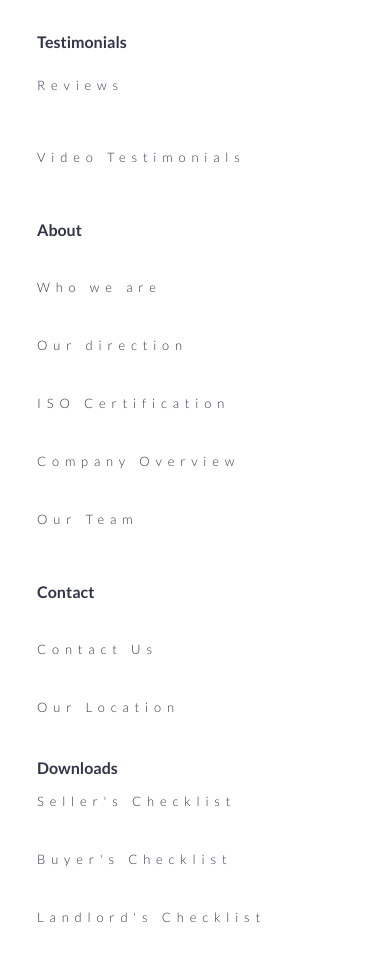
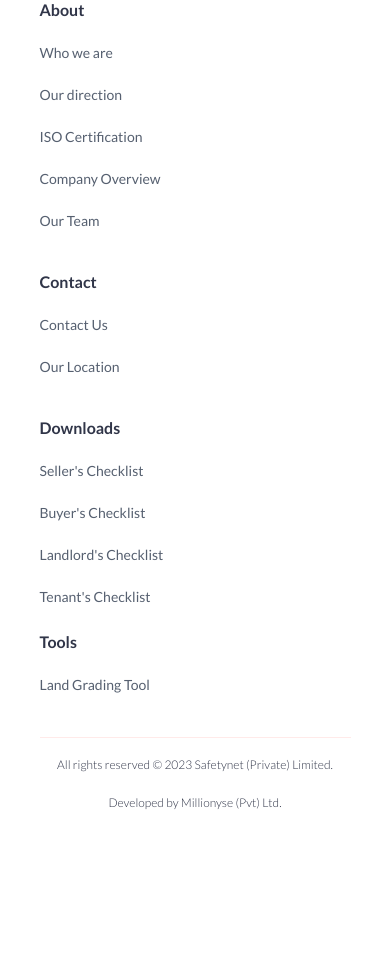
Before and after one commit to wishwanath-zettab/Bimsara-web, a React (Create React App) app in the folder frontend/: page /buyers in a window 390 px wide. Shown: the part 2620-3578 px from the top of the page. Built offline with nearby package versions, Linux system fonts and the light colour scheme; a web font is replaced by a local one.

Commit message:
Fix mobile responsive text issues

```diff
--- a/frontend/src/components/contactForm/ContactFromStyles.scss
+++ b/frontend/src/components/contactForm/ContactFromStyles.scss
@@ -98,12 +98,14 @@
         color: rgba(48, 53, 72, 0.75);
 
         .container {
-          display: block;
+          display: flex;
+          align-items: center;
+          gap: 12px;
           position: relative;
-          padding-left: 35px;
           margin-bottom: 12px;
           cursor: pointer;
           font-size: 14px;
+          line-height: 1.25;
           -webkit-user-select: none;
           -moz-user-select: none;
           -ms-user-select: none;
@@ -111,10 +113,20 @@
         }
 
         .container input {
-          position: absolute;
-          //   opacity: 0;
+          flex: 0 0 auto;
+          width: 16px;
+          height: 16px;
+          min-height: 0;
+          margin: 0;
           cursor: pointer;
-          left: 0;
+        }
+
+        .container .checkmark {
+          display: none;
+        }
+
+        .container .lbl {
+          min-width: 0;
         }
       }
     }
@@ -169,18 +181,21 @@
       backdrop-filter: blur(60px);
       /* Note: backdrop-filter has minimal browser support */
       border-radius: 30px;
-      width: max-content;
       padding: 15px 40px;
       font-family: "Lato";
       font-style: normal;
       font-weight: 700;
       font-size: 20px;
+      line-height: 1;
       margin: auto;
       margin-top: 5vh;
       display: flex;
+      align-items: center;
       justify-content: center;
       cursor: pointer;
-      width: 130px;
+      width: max-content;
+      min-width: 170px;
+      white-space: nowrap;
       transition: transform 0.1s ease-in-out;
     }
 
@@ -267,7 +282,7 @@
       .radio-container {
         .radio-cont {
           .container {
-            padding-left: 6vw;
+            padding-left: 0;
           }
         }
 
--- a/frontend/src/components/flipCard/flipCardStyles.scss
+++ b/frontend/src/components/flipCard/flipCardStyles.scss
@@ -173,8 +173,8 @@
     border-radius: 40px;
 
     .back-content {
-      font-size: 30px;
-      line-height: 40px;
+      font-size: clamp(20px, 1.15vw, 24px);
+      line-height: 1.45;
       margin-left: 33px;
       margin-right: 19px;
     }
--- a/frontend/src/components/footer/footerStyles.scss
+++ b/frontend/src/components/footer/footerStyles.scss
@@ -595,6 +595,7 @@
     .designer-foot {
       font-size: 12px;
       margin-top: 10vh;
+      text-align: center;
     }
   }
 }
@@ -861,6 +862,7 @@
     .designer-foot {
       font-size: 20px;
       line-height: 40px;
+      text-align: center;
     }
   }
 }
--- a/frontend/src/components/modal/gradientModal/gradientModalStyles.scss
+++ b/frontend/src/components/modal/gradientModal/gradientModalStyles.scss
@@ -175,10 +175,13 @@
 @media screen and (max-width: 480px) {
   .gradient-modal-container {
     .gradient-modal-content {
-      width: 70vw;
-      height: 60vh;
+      width: min(92vw, 560px);
+      height: auto;
+      max-height: 84dvh;
       min-height: auto;
+      box-sizing: border-box;
       margin: auto;
+      padding: 28px 26px;
       -webkit-animation: right-to-left 0.3s linear forwards;
       animation: right-to-left 0.3s linear forwards;
       top: 8vh;
--- a/frontend/src/responsive.css
+++ b/frontend/src/responsive.css
@@ -42,7 +42,14 @@
 
 .Nav-bar .social-action,
 .side-bar .sub-2 {
+  appearance: none;
+  border: 0;
+  background: transparent;
   color: inherit;
+  cursor: pointer;
+  font: inherit;
+  padding: 0;
+  text-align: left;
 }
 
 .mobile-nav-backdrop {
@@ -118,12 +125,17 @@
 .contactForm .contact-btn {
   min-height: 48px;
   align-items: center;
+  white-space: nowrap;
 }
 
 .contactForm input,
 .contactForm select,
 .contactForm textarea {
   min-height: 44px;
+}
+
+.contactForm input[type="radio"] {
+  min-height: 0;
 }
 
 .modal-container .modal,
@@ -324,6 +336,15 @@
   .side-bar .sub-2 {
     font-size: 14px !important;
     line-height: 1.35 !important;
+  }
+
+  .side-bar .div-b > .sub-2 {
+    display: block !important;
+    width: max-content;
+    max-width: 100%;
+    min-height: 28px;
+    margin-top: 14px !important;
+    white-space: nowrap;
   }
 
   .side-bar .bt {
@@ -658,6 +679,7 @@
   .designer-foot {
     margin-top: 36px !important;
     padding-top: 18px !important;
+    text-align: center !important;
   }
 
   .admin-login-container {
@@ -803,6 +825,11 @@
     line-height: 1.35 !important;
     text-shadow: none !important;
   }
+
+  .side-bar .div-b > .sub-2 {
+    min-height: 26px;
+    margin-top: 13px !important;
+  }
 }
 
 @media screen and (max-width: 1024px) {
@@ -1193,7 +1220,7 @@
 
   .contactForm .radio-cont .container {
     min-height: 30px;
-    padding-left: 34px !important;
+    padding-left: 0 !important;
     margin-bottom: 10px !important;
   }
 
@@ -1457,6 +1484,12 @@
     min-height: 44px;
     white-space: normal !important;
     overflow-wrap: anywhere;
+  }
+
+  .side-bar .div-b > .sub-2 {
+    min-height: 28px !important;
+    white-space: nowrap !important;
+    overflow-wrap: normal !important;
   }
 
   .Services,
@@ -1659,6 +1692,7 @@
     width: min(100%, 340px) !important;
     margin-left: auto !important;
     margin-right: auto !important;
+    white-space: nowrap !important;
   }
 
   .modal-container .modal-content,
@@ -1669,6 +1703,18 @@
     max-width: 92vw !important;
     max-height: 90dvh !important;
     overflow: auto !important;
+  }
+
+  .gradient-modal-container .gradient-modal-content {
+    height: auto !important;
+    padding: clamp(24px, 5vw, 42px) clamp(22px, 6vw, 46px) !important;
+    overflow: hidden !important;
+  }
+
+  .gradient-modal-container .gradient-cont {
+    max-height: calc(90dvh - clamp(96px, 16vw, 132px)) !important;
+    overflow-y: auto !important;
+    padding-right: 4px;
   }
 
   .side-bar .main-nav {
@@ -1892,6 +1938,75 @@
     box-sizing: border-box !important;
   }
 
+  .responsive-footer {
+    width: min(100% - 40px, 520px) !important;
+    grid-template-columns: 1fr !important;
+    gap: 26px !important;
+    align-items: start !important;
+  }
+
+  .footer-brand,
+  .footer-group {
+    width: 100% !important;
+    gap: 10px !important;
+    align-items: flex-start !important;
+  }
+
+  .footer-group .hed,
+  .footer-group .sub,
+  .footer-link,
+  .footer-muted {
+    width: auto !important;
+    max-width: 100% !important;
+    min-height: 32px;
+    padding: 0 !important;
+    margin: 0 !important;
+    display: inline-flex !important;
+    align-items: center;
+    justify-content: flex-start;
+    text-align: left !important;
+    font-family: "Lato", sans-serif !important;
+    letter-spacing: 0 !important;
+    word-spacing: normal !important;
+    text-transform: none !important;
+    line-height: 1.45 !important;
+    white-space: normal !important;
+    overflow-wrap: anywhere;
+    text-shadow: none !important;
+  }
+
+  .footer-group .hed {
+    min-height: 36px;
+    font-size: 16px !important;
+    font-weight: 700 !important;
+    color: #303548 !important;
+  }
+
+  .footer-group .sub,
+  .footer-link,
+  .footer-muted {
+    font-size: 14px !important;
+    font-weight: 400 !important;
+    color: #566070 !important;
+  }
+
+  .tools-title {
+    margin-top: 12px !important;
+  }
+
+  .designer-foot,
+  .designer-foot a {
+    width: min(100% - 40px, 520px) !important;
+    padding-left: 0 !important;
+    margin-left: auto !important;
+    margin-right: auto !important;
+    font-size: 12px !important;
+    line-height: 1.5 !important;
+    letter-spacing: 0 !important;
+    text-align: center !important;
+    overflow-wrap: anywhere;
+  }
+
   .Sellers .img-cont,
   .buyers .img-cont,
   .landlords .img-cont,
@@ -2109,6 +2224,89 @@
   }
 }
 
+/* Final testimonial image and CTA spacing fixes. */
+@media screen and (min-width: 769px) {
+  .Services .service-img-container {
+    width: 100vw !important;
+    max-width: 100vw !important;
+    margin-left: calc(50% - 50vw) !important;
+    margin-right: calc(50% - 50vw) !important;
+    padding: 0 !important;
+    display: block !important;
+    overflow: hidden;
+  }
+
+  .Services .service-img-container img {
+    display: block;
+    width: 100vw !important;
+    max-width: none !important;
+    height: auto !important;
+    object-fit: cover;
+  }
+}
+
+.ServicesContentFour .sub-content-two {
+  overflow: visible !important;
+}
+
+.ServicesContentFour .button-container {
+  position: relative !important;
+  clear: both !important;
+  z-index: 1;
+  margin-top: clamp(22px, 3vw, 42px) !important;
+  margin-bottom: clamp(28px, 5vw, 80px) !important;
+}
+
+.ServicesContentFour .button-container a {
+  display: inline-flex !important;
+  max-width: 100%;
+  text-decoration: none;
+}
+
+.ServicesContentFour .Button-styles {
+  max-width: 100%;
+  min-height: 54px;
+  align-items: center;
+  justify-content: center;
+  white-space: normal !important;
+  overflow-wrap: anywhere;
+}
+
+@media screen and (min-width: 769px) {
+  .ServicesContentFour #reviews_btn_1 {
+    display: none !important;
+  }
+
+  .ServicesContentFour #reviews_btn_2 {
+    display: flex !important;
+    justify-content: flex-start !important;
+    width: min(100%, 760px) !important;
+    margin-left: 0 !important;
+    padding-left: 0 !important;
+  }
+}
+
+@media screen and (max-width: 768px) {
+  .ServicesContentFour #reviews_btn_1 {
+    display: flex !important;
+    justify-content: flex-start !important;
+    width: 100% !important;
+  }
+
+  .ServicesContentFour #reviews_btn_2 {
+    display: none !important;
+  }
+
+  .ServicesContentFour .button-container {
+    margin-top: 24px !important;
+    margin-bottom: 28px !important;
+  }
+
+  .ServicesContentFour .Button-styles {
+    width: min(100%, 360px) !important;
+  }
+}
+
 @media (prefers-reduced-motion: reduce) {
   *,
   *::before,
--- a/frontend/src/screens/serviceScreen/buyers/buyersStyles.scss
+++ b/frontend/src/screens/serviceScreen/buyers/buyersStyles.scss
@@ -356,6 +356,34 @@
     /* Control the width here*/
     background-repeat: no-repeat;
     background-color: $background;
+
+    .gradient-cont {
+      width: 100%;
+      max-height: calc(84dvh - 96px);
+      overflow-y: auto;
+      color: $dark-text;
+      font-family: "Lato";
+      font-style: normal;
+      font-weight: 400;
+      font-size: clamp(16px, 4.8vw, 20px);
+      line-height: 1.55;
+      mask-image: none;
+
+      .head {
+        color: $primary-blue;
+        font-weight: 600;
+        font-size: clamp(24px, 7vw, 30px);
+        line-height: 1.2;
+      }
+
+      .margin-top-40 {
+        margin-top: 24px;
+      }
+
+      .margin-top-20 {
+        margin-top: 16px;
+      }
+    }
 
     .buyers-background {
       height: 100%;
```
Also changed, not shown: frontend/src/components/contactForm/ContactFrom.jsx (+9 -9 lines), 12 other files (tests, documents, lock files or other folders).
